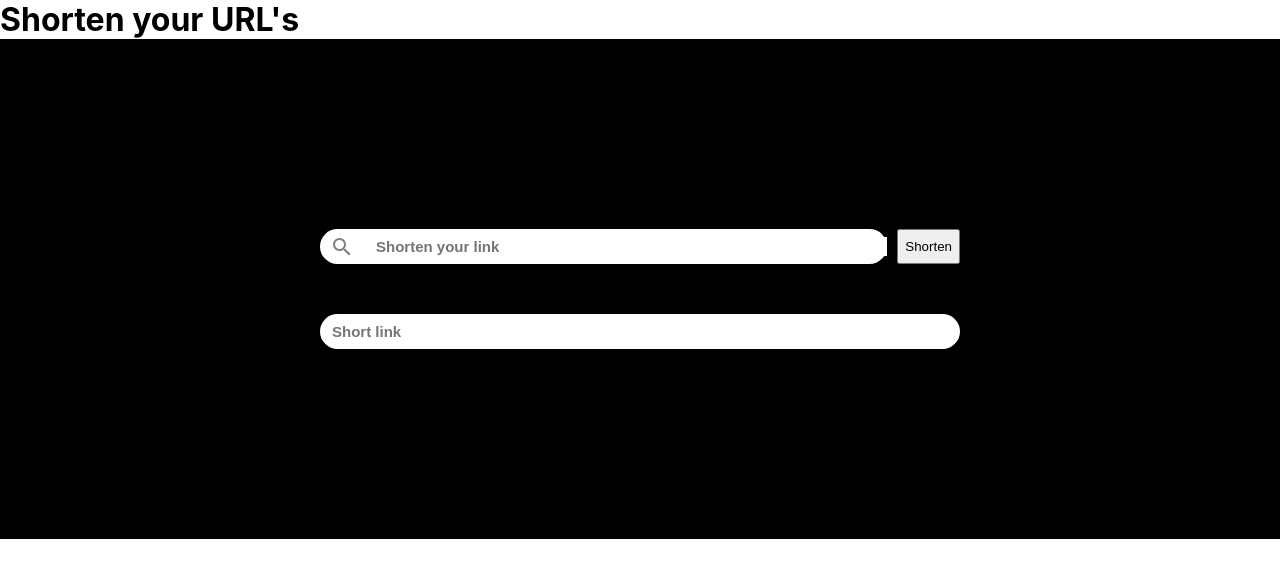
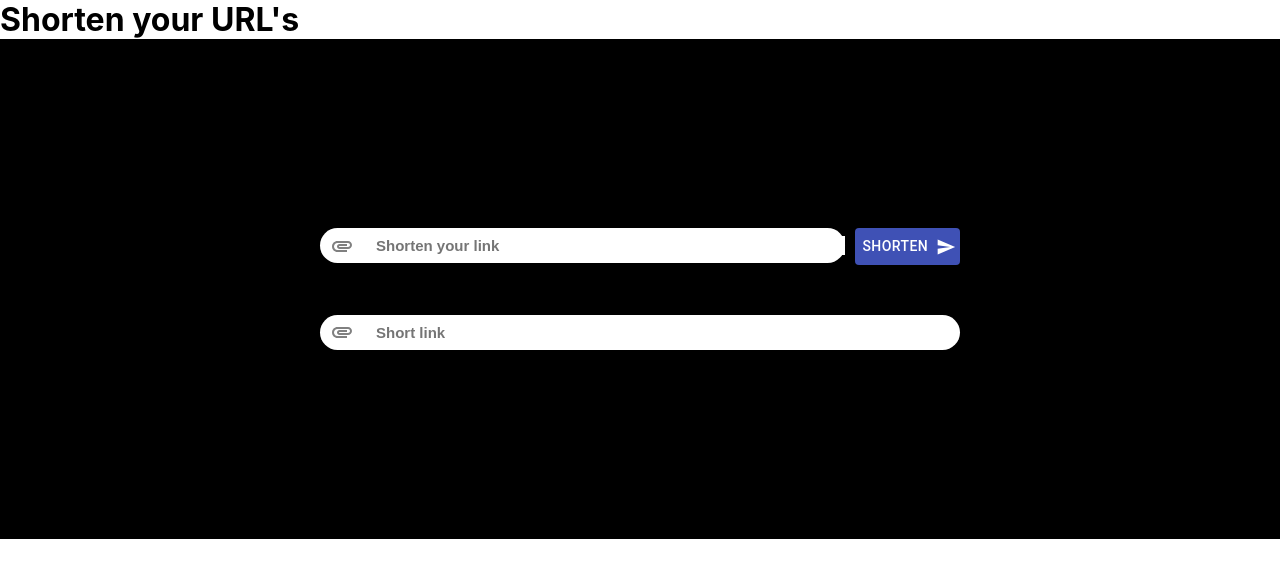
Before and after one commit to rajarahul12/url_shortener_ui, a React (Create React App) app: page / in a window 1280 px wide. Shown: the top 578 px of the page. Built offline with nearby package versions, Linux system fonts and the light colour scheme.

Commit message:
UI Improvements

```diff
--- a/package.json
+++ b/package.json
@@ -8,6 +8,7 @@
     "@testing-library/jest-dom": "^4.2.4",
     "@testing-library/react": "^9.5.0",
     "@testing-library/user-event": "^7.2.1",
+    "axios": "^0.20.0",
     "react": "^16.13.1",
     "react-dom": "^16.13.1",
     "react-scripts": "3.4.3"
--- a/src/InputForm.css
+++ b/src/InputForm.css
@@ -47,6 +47,11 @@
   border-radius: 20px;
 }
 
+.inputform__shorturl > .MuiSvgIcon-root {
+  color: gray;
+  padding: 10px;
+}
+
 .inputform__shorturl > input {
   border: none;
   outline-width: 0;
--- a/src/InputForm.js
+++ b/src/InputForm.js
@@ -1,7 +1,10 @@
 import React, { useState } from "react";
-import { SearchOutlined } from "@material-ui/icons";
+import AttachmentIcon from "@material-ui/icons/Attachment";
+import SendIcon from "@material-ui/icons/Send";
+import { Button, CircularProgress } from "@material-ui/core";
 
 import "./InputForm.css";
+import axios from "./axios";
 
 function InputForm() {
   const [longURL, setLongURL] = useState("");
@@ -11,32 +14,36 @@ function InputForm() {
     setLongURL(e.target.value);
   };
 
-  const handleClick = () => {
+  const handleClick = (e) => {
+    e.preventDefault();
     var myHeaders = new Headers();
     myHeaders.append("Content-Type", "application/json");
 
     var raw = JSON.stringify({ longUrl: longURL });
 
-    var requestOptions = {
-      method: "POST",
-      headers: myHeaders,
-      body: raw,
-      mode: "cors",
+    var config = {
+      method: "post",
+      url: "/api/url/shorten",
+      headers: {
+        "Content-Type": "application/json",
+      },
+      data: raw,
     };
 
-    fetch("http://localhost:5000/api/url/shorten", requestOptions)
-      .then((response) => response.json())
-      .then((result) => {
-        setShortURL(result.shortUrl);
+    axios(config)
+      .then(function (response) {
+        setShortURL(response.data.shortUrl);
       })
-      .catch((error) => console.log("error", error));
+      .catch(function (error) {
+        console.log(error);
+      });
   };
 
   return (
     <div className="inputform">
-      <div className="inputform__userInput">
+      <form className="inputform__userInput">
         <div className="inputform__longurl">
-          <SearchOutlined />
+          <AttachmentIcon />
           <input
             value={longURL}
             onChange={handleURLChange}
@@ -45,9 +52,21 @@ function InputForm() {
           />
         </div>
 
-        <button onClick={handleClick}>Shorten</button>
-      </div>
+        <Button
+          size="medium"
+          endIcon={<SendIcon />}
+          onClick={handleClick}
+          variant="contained"
+          color="primary"
+          type="submit"
+        >
+          Shorten
+        </Button>
+        {/* <CircularProgress color="primary" size={30} /> */}
+      </form>
+
       <div className="inputform__shorturl">
+        <AttachmentIcon />
         <input value={shortURL} placeholder="Short link" type="text" />
       </div>
     </div>
--- /dev/null
+++ b/src/axios.js
@@ -0,0 +1,7 @@
+import axios from "axios";
+
+const instance = axios.create({
+  baseURL: "http://localhost:5000",
+});
+
+export default instance;
```
Also changed, not shown: 1 other file (tests, documents, lock files or other folders).
